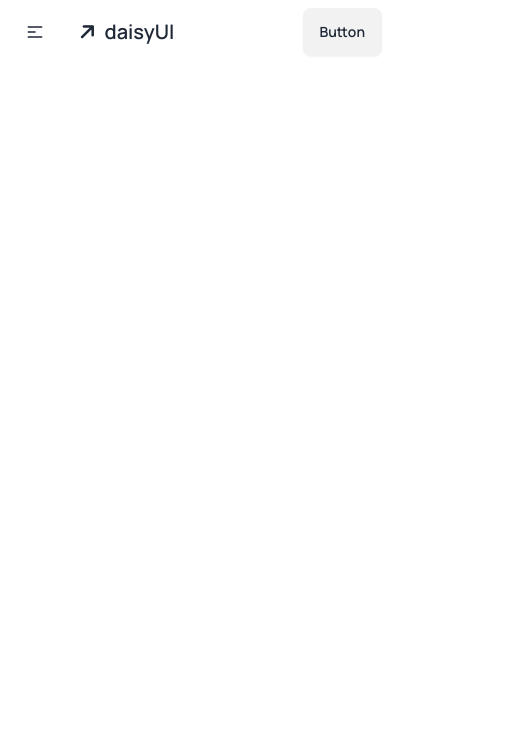
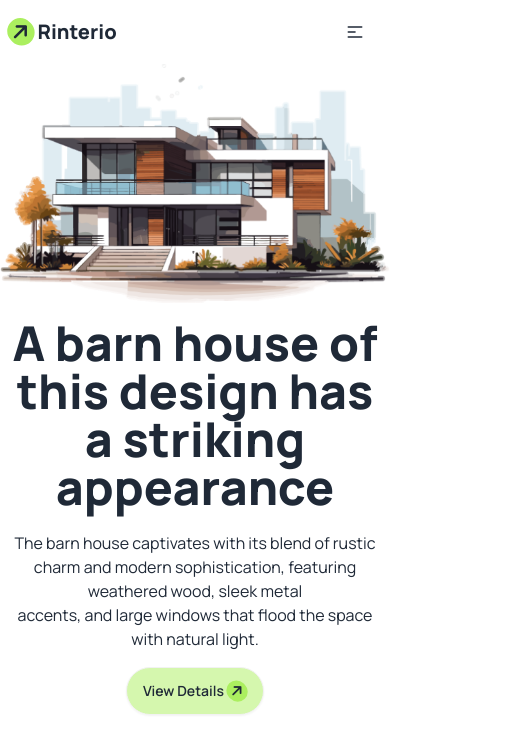
Before and after one commit to SulaimanAbdullah3102/Assignment-3, a plain HTML site: page index.html in a window 390 px wide. Shown: the whole page, 531 px wide, since content can reach past the window. Drawn offline with nearby package versions, Linux system fonts and the light colour scheme.

Commit message:
banner finished

```diff
--- a/index.html
+++ b/index.html
@@ -1,5 +1,6 @@
 <!DOCTYPE html>
 <html lang="en">
+
 <head>
     <meta charset="UTF-8">
     <meta name="viewport" content="width=device-width, initial-scale=1.0">
@@ -10,7 +11,7 @@
     <link rel="preconnect" href="https://fonts.gstatic.com" crossorigin>
     <link href="https://fonts.googleapis.com/css2?family=Manrope:wght@200..800&display=swap" rel="stylesheet">
     <style>
-        .font-manrope{
+        .font-manrope {
             font-family: "Manrope", sans-serif;
 
         }
@@ -22,39 +23,33 @@
     <!-- tailwind and daisyUI cdn -->
     <link href="https://cdn.jsdelivr.net/npm/daisyui@4.12.10/dist/full.min.css" rel="stylesheet" type="text/css" />
     <script src="https://cdn.tailwindcss.com"></script>
+
+    <script>
+        tailwind.config = {
+            theme: {
+                extend: {
+                    colors: {
+                        clifford: '#da373d',
+                        'color-primary': 'rgb(171, 239, 95)',
+                        'color-secondry': 'rgba(171, 239, 95, 0.5)',
+                    }
+                }
+            }
+        }
+    </script>
+
+
 </head>
+
 <body class="font-manrope">
     <!-- header section -->
-    <header>
+    <header class="container mx-auto">
         <nav>
             <div class="navbar bg-base-100">
                 <div class="navbar-start">
-                  <div class="dropdown">
-                    <div tabindex="0" role="button" class="btn btn-ghost lg:hidden">
-                      <svg
-                        xmlns="http://www.w3.org/2000/svg"
-                        class="h-5 w-5"
-                        fill="none"
-                        viewBox="0 0 24 24"
-                        stroke="currentColor">
-                        <path
-                          stroke-linecap="round"
-                          stroke-linejoin="round"
-                          stroke-width="2"
-                          d="M4 6h16M4 12h8m-8 6h16" />
-                      </svg>
-                    </div>
-                    <ul
-                      tabindex="0"
-                      class="menu menu-sm dropdown-content bg-base-100 rounded-box z-[1] mt-3 w-52 p-2 shadow">
-                      <li><a>Home</a></li>
-                      <li><a>Service</a></li>
-                      <li><a>Portfolio</a></li>
-                      <li><a>Blogs</a></li>
-                      <li><a>Contact Us</a></li>
-                    </ul>
-                  </div>
-                  <a class="btn btn-ghost text-xl"><i class="fa-solid fa-arrow-right -rotate-45"></i>daisyUI</a>
+                    <a class="text-xl font-extrabold"><i
+                            class="fa-solid fa-arrow-right -rotate-45 bg-color-primary rounded-2xl p-1"></i>
+                        Rinterio</a>
                 </div>
                 <div class="navbar-center hidden lg:flex">
                     <ul class="menu menu-horizontal px-1">
@@ -65,11 +60,50 @@
                         <li><a>Contact Us</a></li>
                     </ul>
                 </div>
-                <div class="navbar-end">
-                  <a class="btn">Button</a>
+                <div class="navbar-end space-x-5">
+                    <i class="fa-solid fa-magnifying-glass btn rounded-3xl hidden lg:flex"></i>
+                    <i class="fa-solid fa-cart-shopping btn rounded-3xl hidden lg:flex"></i>
+                    <a class="btn hidden lg:flex bg-color-primary">Book Consult<i
+                            class="fa-solid fa-arrow-right -rotate-45 bg-black rounded-2xl p-1 text-white"></i></a>
+                </div>
+                <div class="dropdown">
+                    <div tabindex="0" role="button" class="btn btn-ghost lg:hidden">
+                        <svg xmlns="http://www.w3.org/2000/svg" class="h-5 w-5" fill="none" viewBox="0 0 24 24"
+                            stroke="currentColor">
+                            <path stroke-linecap="round" stroke-linejoin="round" stroke-width="2"
+                                d="M4 6h16M4 12h8m-8 6h16" />
+                        </svg>
+                    </div>
+                    <ul tabindex="0"
+                        class="menu menu-sm dropdown-content bg-base-100 rounded-box z-[1] mt-3 w-52 p-2 shadow">
+                        <li><a>Home</a></li>
+                        <li><a>Service</a></li>
+                        <li><a>Portfolio</a></li>
+                        <li><a>Blogs</a></li>
+                        <li><a>Contact Us</a></li>
+                    </ul>
                 </div>
             </div>
         </nav>
+        <!-- banner  -->
+         <div id="banner" class="space-y-4 ">
+            <!-- img content -->
+            <div class="flex items-center justify-center">
+                <img src="assets/banner.png" alt="">
+            </div>
+            <!-- text content -->
+             <div class="space-y-5 flex flex-col ">
+                <h1 class="text-center text-5xl font-extrabold">A barn house of this design has <br> a striking appearance
+                </h1>
+                <p class="text-center">
+                    The barn house captivates with its blend of rustic charm and modern sophistication, featuring weathered wood, sleek metal <br> accents, and large windows that flood the space with natural light.
+                </p>
+             </div>
+             <button class="btn block m-auto bg-color-secondry rounded-3xl ">View Details <i
+                class="fa-solid fa-arrow-right -rotate-45 bg-color-primary rounded-2xl p-1"></i></button>
+         </div>
+
+
     </header>
 
     <!-- main section -->
@@ -83,4 +117,5 @@
 
     </footer>
 </body>
+
 </html>
```
Also changed, not shown: tailwind.config.js (added, +8 -0 lines). Lines whose indentation alone changed are shown as unchanged.
